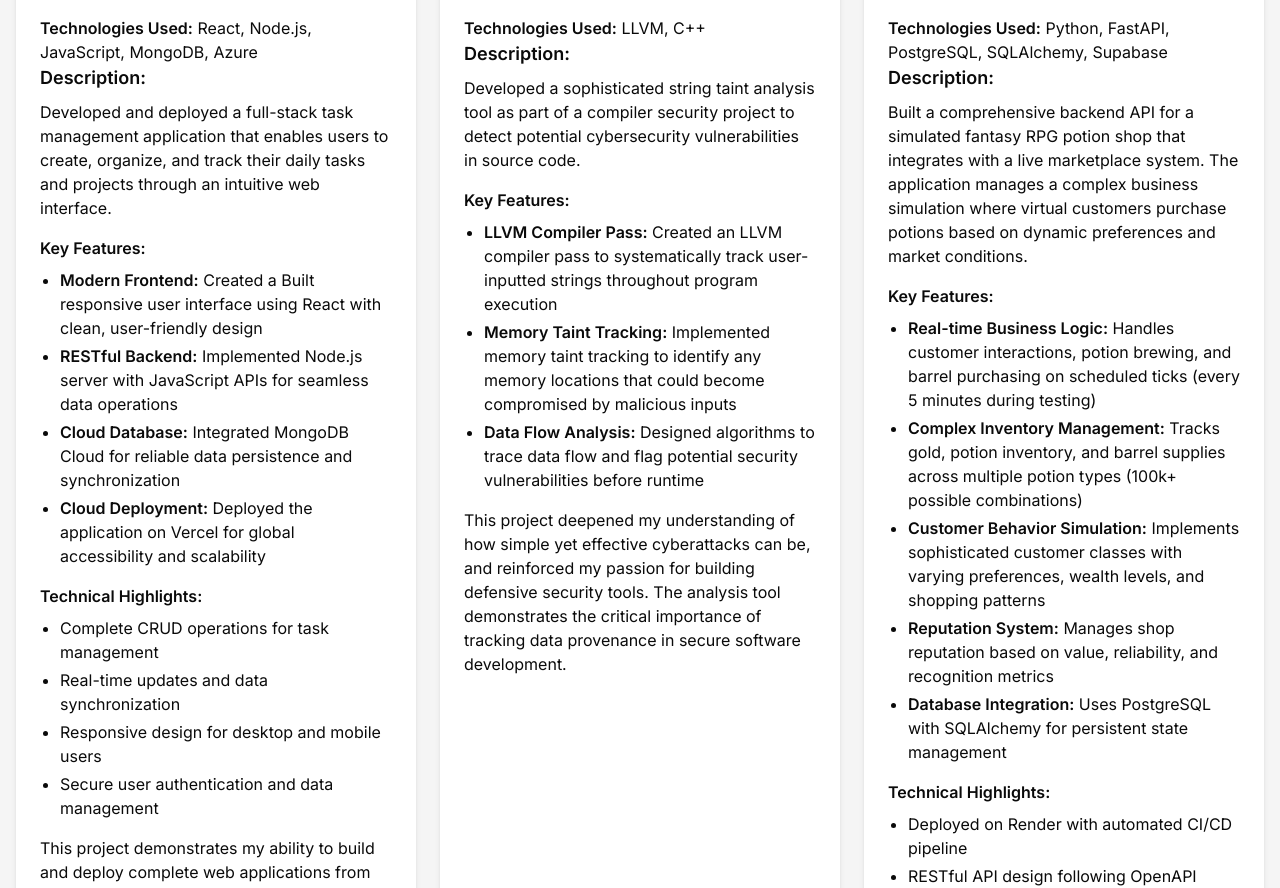
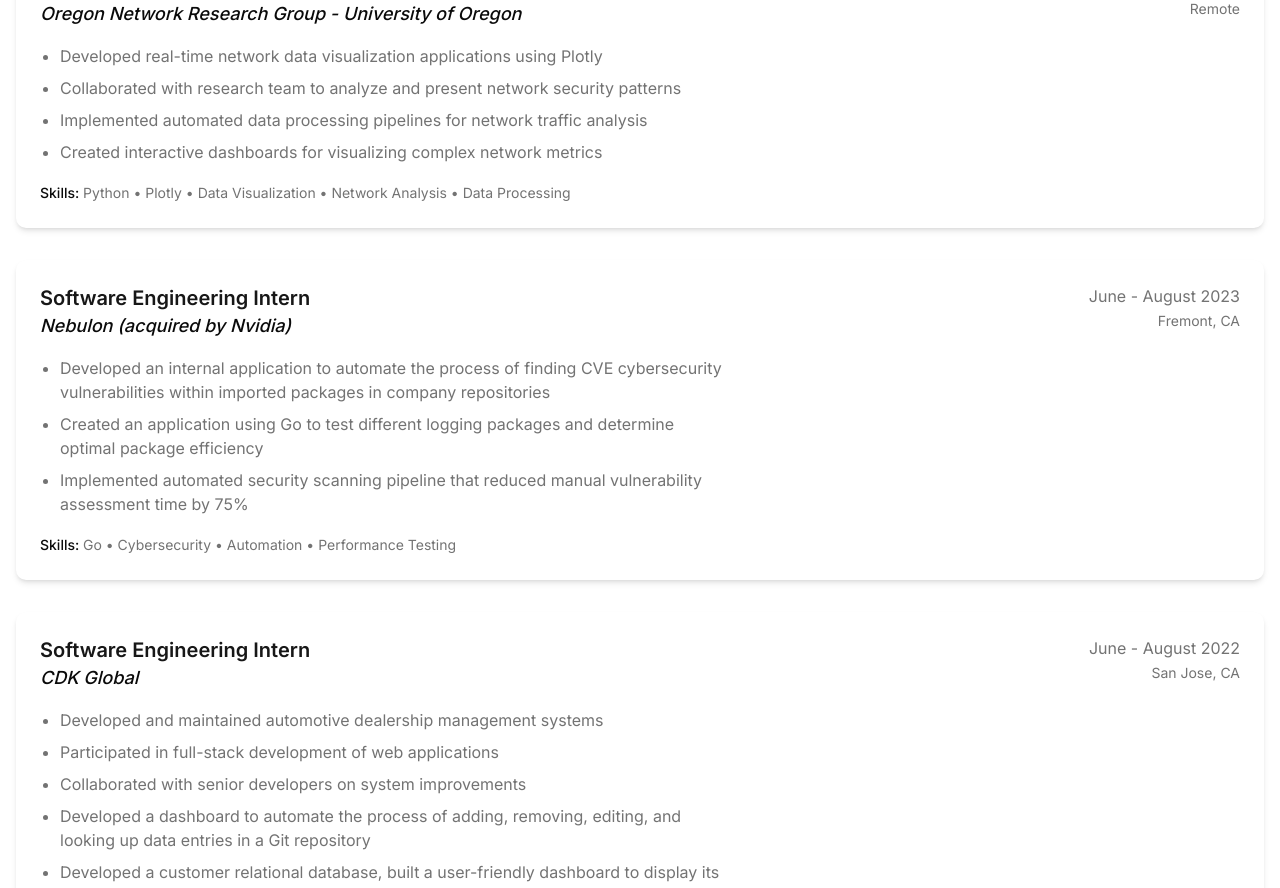
Before and after one commit to Arctic1ce/portfolio, a Next.js app: page / in a window 1280 px wide. Shown: the part 1872-2760 px from the top of the page. Built offline with nearby package versions, Linux system fonts and the light colour scheme.

Commit message:
functionality is mostly complete; will need to add better transitions and make the ui look nicer

```diff
--- a/package.json
+++ b/package.json
@@ -10,13 +10,16 @@
   },
   "dependencies": {
     "@radix-ui/react-slot": "^1.2.3",
+    "@types/nodemailer": "^6.4.17",
     "class-variance-authority": "^0.7.1",
     "clsx": "^2.1.1",
     "framer-motion": "^12.17.3",
     "lucide-react": "^0.514.0",
     "next": "15.3.3",
+    "nodemailer": "^7.0.3",
     "react": "^19.0.0",
     "react-dom": "^19.0.0",
+    "resend": "^4.6.0",
     "tailwind-merge": "^3.3.1"
   },
   "devDependencies": {
--- /dev/null
+++ b/src/app/api/contact/route.ts
@@ -0,0 +1,58 @@
+import { NextResponse } from "next/server";
+import { Resend } from "resend";
+
+const resend = new Resend(process.env.RESEND_API_KEY);
+
+export async function POST(req: Request) {
+  try {
+    const { name, email, message } = await req.json();
+
+    // Basic validation
+    if (!name || !email || !message) {
+      return NextResponse.json(
+        { error: "Name, email, and message are required" },
+        { status: 400 }
+      );
+    }
+
+    // Email validation
+    const emailRegex = /^[^\s@]+@[^\s@]+\.[^\s@]+$/;
+    if (!emailRegex.test(email)) {
+      return NextResponse.json(
+        { error: "Invalid email format" },
+        { status: 400 }
+      );
+    }
+
+    // Send email using Resend
+    await resend.emails.send({
+      from: "Portfolio Contact <onboarding@resend.dev>",
+      to: process.env.RESEND_TO_EMAIL || "",
+      subject: `Portfolio Contact from ${name}`,
+      replyTo: email,
+      text: `
+Name: ${name}
+Email: ${email}
+Message: ${message}
+      `,
+      html: `
+<h2>New Contact Form Submission</h2>
+<p><strong>Name:</strong> ${name}</p>
+<p><strong>Email:</strong> ${email}</p>
+<p><strong>Message:</strong></p>
+<p>${message}</p>
+      `,
+    });
+
+    return NextResponse.json(
+      { message: "Message sent successfully" },
+      { status: 200 }
+    );
+  } catch (error) {
+    console.error("Error sending email:", error);
+    return NextResponse.json(
+      { error: "Failed to send message" },
+      { status: 500 }
+    );
+  }
+}
--- /dev/null
+++ b/src/app/components/ContactForm.tsx
@@ -0,0 +1,131 @@
+"use client";
+
+import { useState } from "react";
+
+export default function ContactForm() {
+  const [formData, setFormData] = useState({
+    name: "",
+    email: "",
+    message: "",
+  });
+  const [status, setStatus] = useState<{
+    type: "success" | "error" | null;
+    message: string;
+  }>({ type: null, message: "" });
+  const [isSubmitting, setIsSubmitting] = useState(false);
+
+  const handleSubmit = async (e: React.FormEvent) => {
+    e.preventDefault();
+    setIsSubmitting(true);
+    setStatus({ type: null, message: "" });
+
+    try {
+      const response = await fetch("/api/contact", {
+        method: "POST",
+        headers: {
+          "Content-Type": "application/json",
+        },
+        body: JSON.stringify(formData),
+      });
+
+      const data = await response.json();
+
+      if (!response.ok) {
+        throw new Error(data.error || "Something went wrong");
+      }
+
+      setStatus({
+        type: "success",
+        message: "Message sent successfully! I will get back to you soon.",
+      });
+      setFormData({ name: "", email: "", message: "" });
+    } catch (error) {
+      setStatus({
+        type: "error",
+        message:
+          error instanceof Error ? error.message : "Failed to send message",
+      });
+    } finally {
+      setIsSubmitting(false);
+    }
+  };
+
+  const handleChange = (
+    e: React.ChangeEvent<HTMLInputElement | HTMLTextAreaElement>
+  ) => {
+    const { name, value } = e.target;
+    setFormData((prev) => ({ ...prev, [name]: value }));
+  };
+
+  return (
+    <form onSubmit={handleSubmit} className="space-y-6">
+      <div>
+        <label htmlFor="name" className="block text-sm font-medium mb-2">
+          Name
+        </label>
+        <input
+          type="text"
+          id="name"
+          name="name"
+          value={formData.name}
+          onChange={handleChange}
+          required
+          className="w-full px-4 py-2 border rounded-md focus:outline-none focus:ring-2 focus:ring-primary"
+          placeholder="Your name"
+        />
+      </div>
+
+      <div>
+        <label htmlFor="email" className="block text-sm font-medium mb-2">
+          Email
+        </label>
+        <input
+          type="email"
+          id="email"
+          name="email"
+          value={formData.email}
+          onChange={handleChange}
+          required
+          className="w-full px-4 py-2 border rounded-md focus:outline-none focus:ring-2 focus:ring-primary"
+          placeholder="your.email@example.com"
+        />
+      </div>
+
+      <div>
+        <label htmlFor="message" className="block text-sm font-medium mb-2">
+          Message
+        </label>
+        <textarea
+          id="message"
+          name="message"
+          value={formData.message}
+          onChange={handleChange}
+          required
+          rows={4}
+          className="w-full px-4 py-2 border rounded-md focus:outline-none focus:ring-2 focus:ring-primary"
+          placeholder="Your message"
+        />
+      </div>
+
+      {status.type && (
+        <div
+          className={`p-4 rounded-md ${
+            status.type === "success"
+              ? "bg-green-50 text-green-800"
+              : "bg-red-50 text-red-800"
+          }`}
+        >
+          {status.message}
+        </div>
+      )}
+
+      <button
+        type="submit"
+        disabled={isSubmitting}
+        className="w-full bg-primary text-white py-2 px-4 rounded-md hover:bg-primary/90 focus:outline-none focus:ring-2 focus:ring-primary focus:ring-offset-2 disabled:opacity-50 disabled:cursor-not-allowed"
+      >
+        {isSubmitting ? "Sending..." : "Send Message"}
+      </button>
+    </form>
+  );
+}
--- a/src/app/page.tsx
+++ b/src/app/page.tsx
@@ -1,6 +1,7 @@
 "use client";
 
 import { motion } from "framer-motion";
+import ContactForm from "./components/ContactForm";
 
 const projects = [
   {
@@ -197,6 +198,63 @@
   },
 ];
 
+const workExperience = [
+  {
+    company: "Oregon Network Research Group - University of Oregon",
+    position: "REU-funded Summer Internship",
+    duration: "June - Sept 2024",
+    location: "Remote",
+    skills: [
+      "Python",
+      "Plotly",
+      "Data Visualization",
+      "Network Analysis",
+      "Data Processing",
+    ],
+    description: [
+      "Developed real-time network data visualization applications using Plotly",
+      "Collaborated with research team to analyze and present network security patterns",
+      "Implemented automated data processing pipelines for network traffic analysis",
+      "Created interactive dashboards for visualizing complex network metrics",
+    ],
+  },
+  {
+    company: "Nebulon (acquired by Nvidia)",
+    position: "Software Engineering Intern",
+    duration: "June - August 2023",
+    location: "Fremont, CA",
+    skills: ["Go", "Cybersecurity", "Automation", "Performance Testing"],
+    description: [
+      "Developed an internal application to automate the process of finding CVE cybersecurity vulnerabilities within imported packages in company repositories",
+      "Created an application using Go to test different logging packages and determine optimal package efficiency",
+      "Implemented automated security scanning pipeline that reduced manual vulnerability assessment time by 75%",
+    ],
+  },
+  {
+    company: "CDK Global",
+    position: "Software Engineering Intern",
+    duration: "June - August 2022",
+    location: "San Jose, CA",
+    skills: [
+      "React",
+      "PHP",
+      "JavaScript",
+      "PostgreSQL",
+      "Full-Stack Development",
+      "Database Management",
+      "Git",
+      "CI/CD",
+    ],
+    description: [
+      "Developed and maintained automotive dealership management systems",
+      "Participated in full-stack development of web applications",
+      "Collaborated with senior developers on system improvements",
+      "Developed a dashboard to automate the process of adding, removing, editing, and looking up data entries in a Git repository",
+      "Developed a customer relational database, built a user-friendly dashboard to display its contents, which allowed for filtering, adding, and editing data entries",
+    ],
+  },
+];
+
 export default function Home() {
   return (
     <main className="min-h-screen">
@@ -218,7 +276,7 @@
       </section>
 
       {/* About Section */}
-      <section id="about" className="py-20">
+      <section id="about" className="py-20 bg-muted">
         <div className="container mx-auto px-4">
           <h2 className="text-3xl font-bold mb-8">About Me</h2>
           <p className="text-lg text-muted-foreground">
@@ -271,6 +329,48 @@
             innovative solutions that help protect our increasingly connected
             world.
           </p>
+        </div>
+      </section>
+
+      {/* Work Experience Section */}
+      <section id="experience" className="py-20">
+        <div className="container mx-auto px-4">
+          <h2 className="text-3xl font-bold mb-8">Work Experience</h2>
+          <div className="space-y-8">
+            {workExperience.map((job, index) => (
+              <div key={index} className="bg-white p-6 rounded-lg shadow-md">
+                <div className="flex justify-between items-start mb-4">
+                  <div>
+                    <h3 className="text-xl font-semibold text-primary">
+                      {job.position}
+                    </h3>
+                    <p className="text-lg font-medium italic">{job.company}</p>
+                  </div>
+                  <div className="text-right">
+                    <span className="text-muted-foreground block">
+                      {job.duration}
+                    </span>
+                    <span className="text-muted-foreground text-sm">
+                      {job.location}
+                    </span>
+                  </div>
+                </div>
+                <ul className="list-disc pl-5 space-y-2">
+                  {job.description.map((item, idx) => (
+                    <li key={idx} className="text-muted-foreground max-w-2xl">
+                      {item}
+                    </li>
+                  ))}
+                </ul>
+                <div className="mt-4">
+                  <span className="text-sm font-medium">Skills: </span>
+                  <span className="text-sm text-muted-foreground">
+                    {job.skills.join(" • ")}
+                  </span>
+                </div>
+              </div>
+            ))}
+          </div>
         </div>
       </section>
 
@@ -405,8 +505,8 @@
       <section id="contact" className="py-20 bg-muted">
         <div className="container mx-auto px-4">
           <h2 className="text-3xl font-bold mb-8">Contact</h2>
-          <div className="max-w-md mx-auto">
-            {/* Contact form will go here */}
+          <div className="max-w-2xl mx-auto">
+            <ContactForm />
           </div>
         </div>
       </section>
--- a/src/components/Navigation.tsx
+++ b/src/components/Navigation.tsx
@@ -6,6 +6,7 @@
 const navItems = [
   { name: "Home", href: "#" },
   { name: "About", href: "#about" },
+  { name: "Experience", href: "#experience" },
   { name: "Projects", href: "#projects" },
   { name: "Skills", href: "#skills" },
   { name: "Contact", href: "#contact" },
```
Also changed, not shown: 1 other file (tests, documents, lock files or other folders).
